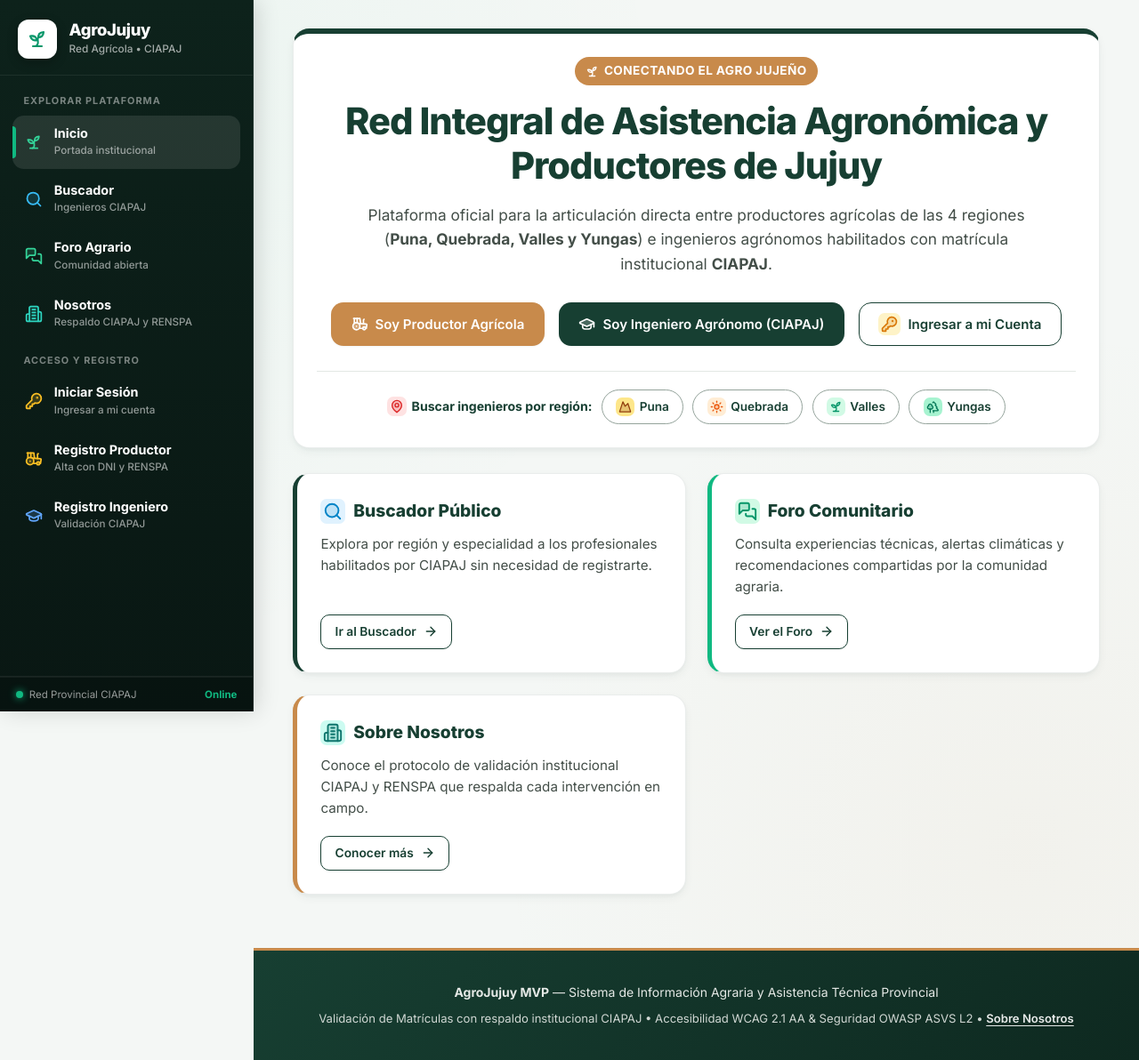
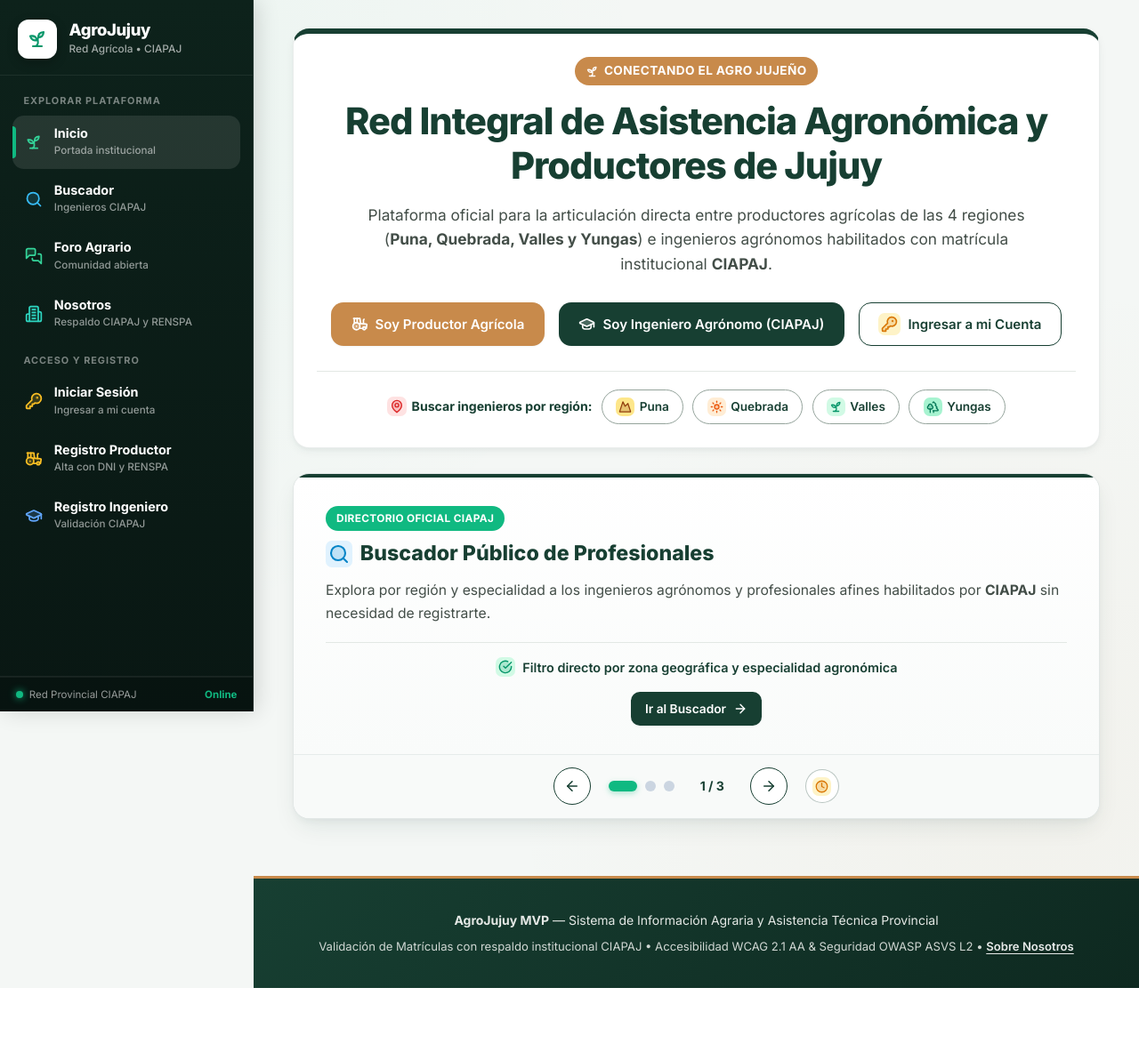
Before and after one commit to Marcelin0Martin/agrojujuy-mvp, a Django app: page / in a window 1280 px wide. Shown: the whole page at 89% size. After the commit the page ends 1111 px from the top, so only its background shows below. Run offline with Django 4.2, Linux system fonts and the light colour scheme.

Commit message:
feat(ui): aplicar carrusel interactivo de secciones publicas en pantalla de inicio para invitados

```diff
--- a/static/js/ui.js
+++ b/static/js/ui.js
@@ -231,14 +231,15 @@
     }
 
     function initNosotrosCarousel() {
-        const carousel = document.getElementById('nosotros-carousel');
-        if (!carousel) return;
+        const carousels = document.querySelectorAll('.carousel-pillars');
+        if (!carousels || carousels.length === 0) return;
 
+        carousels.forEach(function (carousel) {
             const slides = carousel.querySelectorAll('.carousel-slide');
-        const prevBtn = document.getElementById('carousel-prev');
-        const nextBtn = document.getElementById('carousel-next');
-        const playPauseBtn = document.getElementById('carousel-play-pause');
-        const counterEl = document.getElementById('carousel-counter');
+            const prevBtn = carousel.querySelector('[data-carousel-prev], #carousel-prev');
+            const nextBtn = carousel.querySelector('[data-carousel-next], #carousel-next');
+            const playPauseBtn = carousel.querySelector('[data-carousel-play-pause], #carousel-play-pause');
+            const counterEl = carousel.querySelector('.carousel-counter, #carousel-counter');
             const dots = carousel.querySelectorAll('.carousel-dot');
             if (slides.length === 0) return;
 
@@ -370,6 +371,7 @@
             // Inicializar exactamente en diapositiva 0
             goToSlide(0);
             startAutoplay();
+        });
     }
 
     function initLoginTabs() {
--- a/templates/base.html
+++ b/templates/base.html
@@ -390,6 +390,6 @@
         </div>
     </div>
 
-    <script src="{% static 'js/ui.js' %}?v=7"></script>
+    <script src="{% static 'js/ui.js' %}?v=8"></script>
 </body>
 </html>
--- a/templates/users/inicio.html
+++ b/templates/users/inicio.html
@@ -51,52 +51,99 @@
         </div>
     </section>
 
-    <!-- 3 Tarjetas de Secciones Principales (Amplias, Iconos con Color y Diseño Limpio) -->
-    <div style="display: grid; grid-template-columns: repeat(auto-fit, minmax(320px, 1fr)); gap: 1.5rem; text-align: left;">
-        <div class="card card-interactive rounded-2xl shadow-sm p-6" style="margin-bottom: 0; background: #FFFFFF; border-left: 5px solid var(--color-primary); display: flex; flex-direction: column; justify-content: space-between;">
-            <div>
-                <h2 style="font-size: 1.2rem; font-weight: 800; color: var(--color-primary); margin-bottom: 0.65rem; display: flex; align-items: center; gap: 0.55rem;">
-                    <i data-lucide="search" data-size="22"></i> Buscador Público
+    <!-- Carrusel Interactivo de Secciones Públicas (Mismo formato limpio que Nosotros) -->
+    <div class="carousel-container carousel-pillars" id="inicio-carousel" role="region" aria-roledescription="carrusel" aria-label="Explorar secciones públicas de AgroJujuy">
+        <div class="carousel-track-wrapper">
+            <div class="carousel-track">
+                <!-- Slide 1: Buscador Público -->
+                <div class="carousel-slide active" role="group" aria-roledescription="diapositiva" aria-label="1 de 3: Buscador Público">
+                    <div class="carousel-pillar-card" style="border-top: 4px solid var(--color-primary);">
+                        <span class="badge badge-success" style="width: fit-content;">Directorio Oficial CIAPAJ</span>
+                        <h2 class="carousel-slide-title">
+                            <i data-lucide="search" data-size="24"></i> Buscador Público de Profesionales
                         </h2>
-                <p style="font-size: 0.95rem; color: var(--color-text-muted); margin-bottom: 1.25rem; line-height: 1.55;">
-                    Explora por región y especialidad a los profesionales habilitados por CIAPAJ sin necesidad de registrarte.
+                        <p class="carousel-slide-desc">
+                            Explora por región y especialidad a los ingenieros agrónomos y profesionales afines habilitados por <strong>CIAPAJ</strong> sin necesidad de registrarte.
                         </p>
+                        <div class="carousel-slide-highlights" style="display: flex; justify-content: space-between; align-items: center; flex-wrap: wrap; gap: 1rem;">
+                            <div class="highlight-item">
+                                <i data-lucide="check-circle" data-size="16"></i>
+                                <span>Filtro directo por zona geográfica y especialidad agronómica</span>
                             </div>
-            <a href="{% url 'buscador_profesionales' %}" class="btn btn-outline btn-sm" style="align-self: flex-start;">
+                            <a href="{% url 'buscador_profesionales' %}" class="btn btn-primary btn-sm">
                                 <span>Ir al Buscador</span>
                                 <i data-lucide="arrow-right" data-size="16"></i>
                             </a>
                         </div>
+                    </div>
+                </div>
 
-        <div class="card card-interactive rounded-2xl shadow-sm p-6" style="margin-bottom: 0; background: #FFFFFF; border-left: 5px solid var(--color-secondary); display: flex; flex-direction: column; justify-content: space-between;">
-            <div>
-                <h2 style="font-size: 1.2rem; font-weight: 800; color: var(--color-primary); margin-bottom: 0.65rem; display: flex; align-items: center; gap: 0.55rem;">
-                    <i data-lucide="messages-square" data-size="22"></i> Foro Comunitario
+                <!-- Slide 2: Foro Comunitario -->
+                <div class="carousel-slide" role="group" aria-roledescription="diapositiva" aria-label="2 de 3: Foro Comunitario">
+                    <div class="carousel-pillar-card" style="border-top: 4px solid var(--color-secondary);">
+                        <span class="badge badge-soft" style="width: fit-content;">Comunidad Agraria Jujuy</span>
+                        <h2 class="carousel-slide-title">
+                            <i data-lucide="messages-square" data-size="24"></i> Foro Comunitario e Intercambio
                         </h2>
-                <p style="font-size: 0.95rem; color: var(--color-text-muted); margin-bottom: 1.25rem; line-height: 1.55;">
-                    Consulta experiencias técnicas, alertas climáticas y recomendaciones compartidas por la comunidad agraria.
+                        <p class="carousel-slide-desc">
+                            Consulta experiencias técnicas, alertas climáticas, manejo de plagas y recomendaciones compartidas por productores e ingenieros de toda la provincia.
                         </p>
+                        <div class="carousel-slide-highlights" style="display: flex; justify-content: space-between; align-items: center; flex-wrap: wrap; gap: 1rem;">
+                            <div class="highlight-item">
+                                <i data-lucide="check-circle" data-size="16"></i>
+                                <span>Lectura abierta y búsqueda rápida por cultivo o tema</span>
                             </div>
-            <a href="{% url 'foro_comunidad' %}" class="btn btn-outline btn-sm" style="align-self: flex-start;">
+                            <a href="{% url 'foro_comunidad' %}" class="btn btn-secondary btn-sm">
                                 <span>Ver el Foro</span>
                                 <i data-lucide="arrow-right" data-size="16"></i>
                             </a>
                         </div>
+                    </div>
+                </div>
 
-        <div class="card card-interactive rounded-2xl shadow-sm p-6" style="margin-bottom: 0; background: #FFFFFF; border-left: 5px solid var(--color-tertiary); display: flex; flex-direction: column; justify-content: space-between;">
-            <div>
-                <h2 style="font-size: 1.2rem; font-weight: 800; color: var(--color-primary); margin-bottom: 0.65rem; display: flex; align-items: center; gap: 0.55rem;">
-                    <i data-lucide="building-2" data-size="22"></i> Sobre Nosotros
+                <!-- Slide 3: Sobre Nosotros -->
+                <div class="carousel-slide" role="group" aria-roledescription="diapositiva" aria-label="3 de 3: Sobre Nosotros">
+                    <div class="carousel-pillar-card" style="border-top: 4px solid var(--color-tertiary);">
+                        <span class="badge badge-warning" style="width: fit-content;">Respaldo Institucional</span>
+                        <h2 class="carousel-slide-title">
+                            <i data-lucide="building-2" data-size="24"></i> Sobre Nosotros y Mapa Territorial
                         </h2>
-                <p style="font-size: 0.95rem; color: var(--color-text-muted); margin-bottom: 1.25rem; line-height: 1.55;">
-                    Conoce el protocolo de validación institucional CIAPAJ y RENSPA que respalda cada intervención en campo.
+                        <p class="carousel-slide-desc">
+                            Conoce los pilares institucionales, el protocolo de validación <strong>CIAPAJ y RENSPA</strong> que respalda cada intervención en campo y nuestro mapa interactivo por regiones.
                         </p>
+                        <div class="carousel-slide-highlights" style="display: flex; justify-content: space-between; align-items: center; flex-wrap: wrap; gap: 1rem;">
+                            <div class="highlight-item">
+                                <i data-lucide="check-circle" data-size="16"></i>
+                                <span>Indicadores territoriales de Puna, Quebrada, Valles y Yungas</span>
                             </div>
-            <a href="{% url 'nosotros' %}" class="btn btn-outline btn-sm" style="align-self: flex-start;">
+                            <a href="{% url 'nosotros' %}" class="btn btn-tertiary btn-sm">
                                 <span>Conocer más</span>
                                 <i data-lucide="arrow-right" data-size="16"></i>
                             </a>
                         </div>
                     </div>
                 </div>
+            </div>
+        </div>
+
+        <!-- Controles de Navegación del Carrusel -->
+        <div class="carousel-controls">
+            <button type="button" class="carousel-btn" data-carousel-prev aria-label="Diapositiva anterior">
+                <i data-lucide="arrow-left" data-size="18"></i>
+            </button>
+            <div class="carousel-dots" role="tablist" aria-label="Seleccionar diapositiva">
+                <button type="button" class="carousel-dot active" role="tab" aria-selected="true" aria-label="Ir a diapositiva 1"></button>
+                <button type="button" class="carousel-dot" role="tab" aria-selected="false" aria-label="Ir a diapositiva 2"></button>
+                <button type="button" class="carousel-dot" role="tab" aria-selected="false" aria-label="Ir a diapositiva 3"></button>
+            </div>
+            <span class="carousel-counter" aria-live="polite">1 / 3</span>
+            <button type="button" class="carousel-btn" data-carousel-next aria-label="Siguiente diapositiva">
+                <i data-lucide="arrow-right" data-size="18"></i>
+            </button>
+            <button type="button" class="carousel-btn carousel-play-pause" data-carousel-play-pause aria-label="Pausar rotación automática" title="Pausar / Reanudar">
+                <i data-lucide="clock" data-size="15"></i>
+            </button>
+        </div>
+    </div>
+</div>
 {% endblock %}
```
Lines whose indentation alone changed are shown as unchanged.
